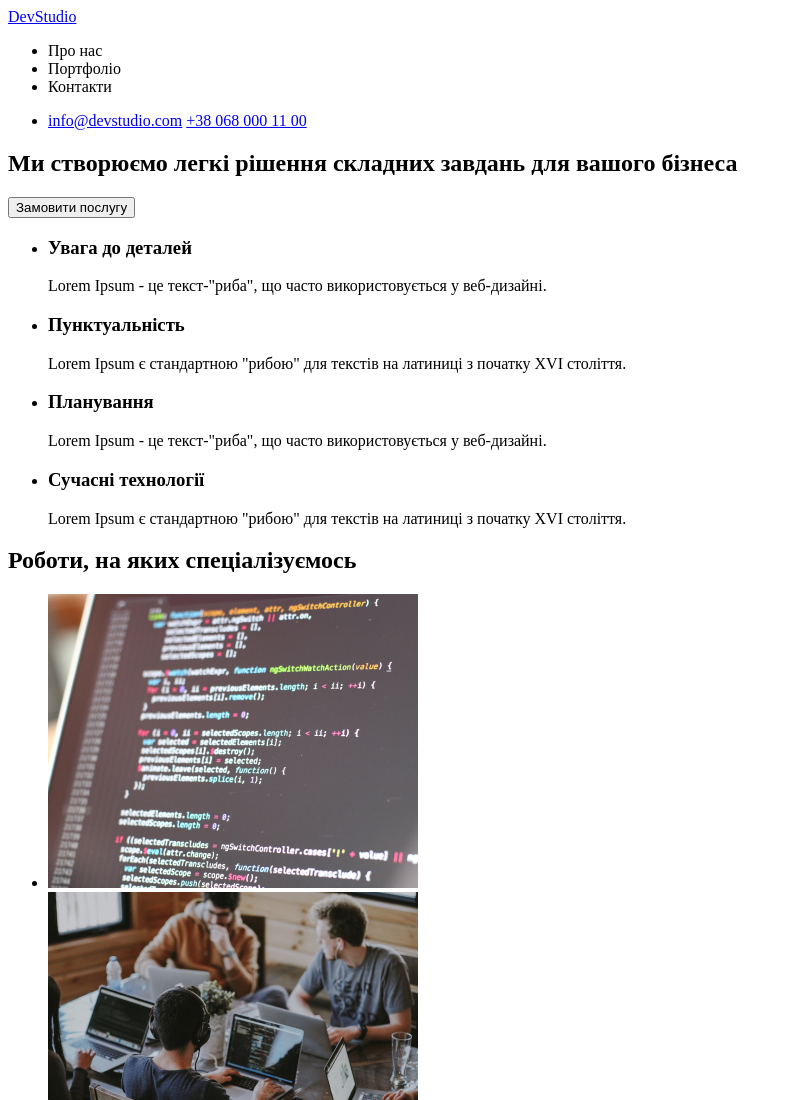
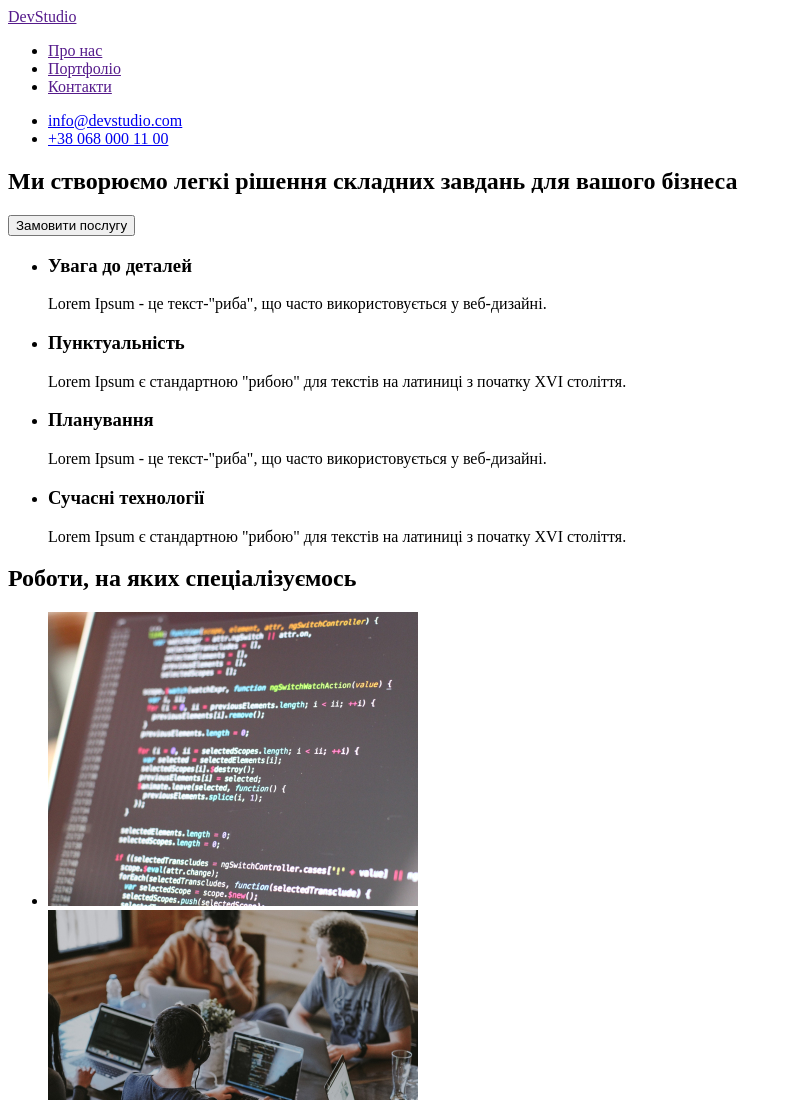
Before and after one commit to Mykyta-Veklich/wt-markup-01, a plain HTML site: page index.html in a window 1280 px wide. Shown: the top 1100 px of the page, without its empty margins (0-791 px from the left). Drawn offline with Linux system fonts and the light colour scheme.

Commit message:
Header + nav + images update

```diff
--- a/index.html
+++ b/index.html
@@ -8,16 +8,24 @@
 <body>
     <header>
         <nav>
-            <a href="./index.html">DevStudio</a>
-            <ul>
-            <li>Про нас</li>
-            <li>Портфоліо</li>
-            <li>Контакти</li>
-            </ul>
+            <a href="">DevStudio</a>
+        <ul>
+        <li>
+            <a href="">Про нас</a>
+        </li>
+        <li>
+            <a href="">Портфоліо</a>
+        </li>
+        <li>
+            <a href="">Контакти</a>
+        </li>
+        </ul>
         </nav>
         <ul>
         <li>
             <a href="mailto:info@devstudio.com">info@devstudio.com</a>
+        </li>
+        <li>
             <a href="tel:+380680001100">+38 068 000 11 00</a>
         </li>
         </ul>
```
Also changed, not shown: images/box3.jpg.
